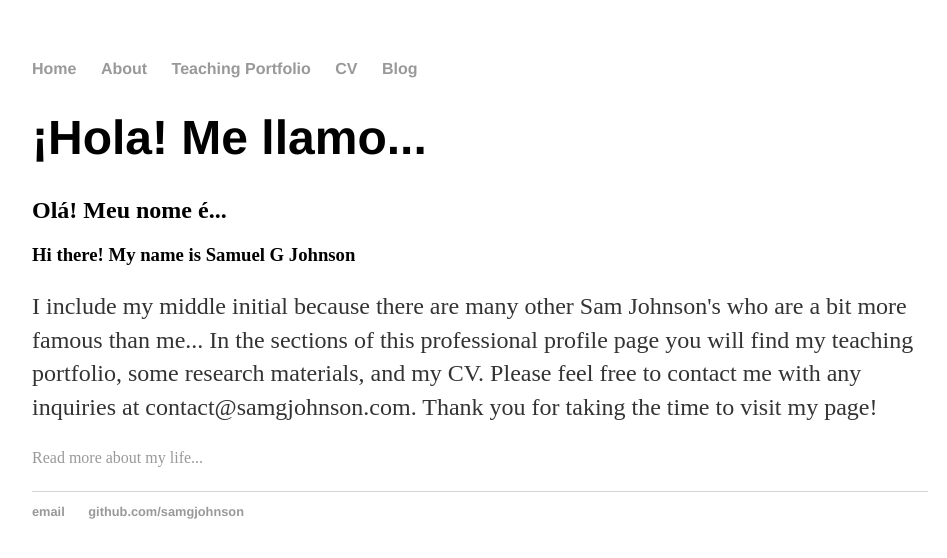
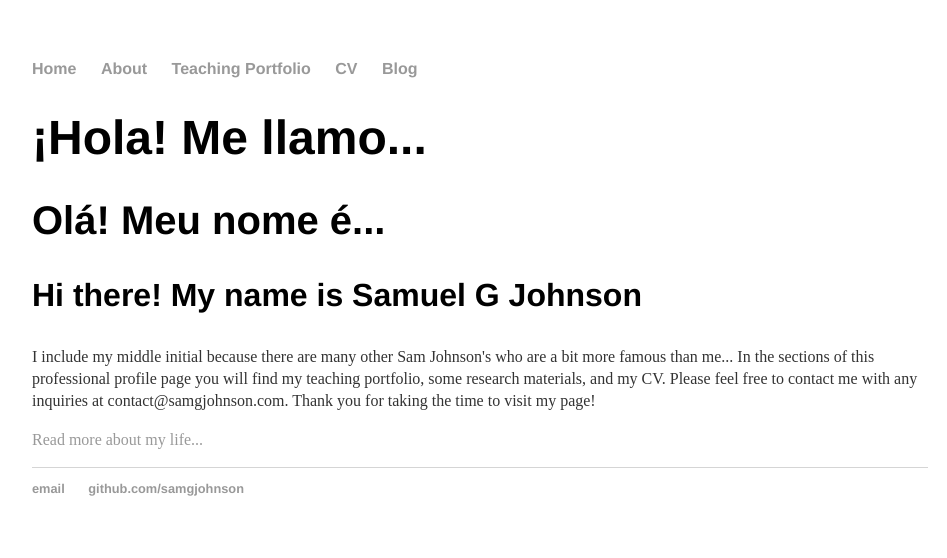
Before and after one commit to samgjohnson/samgjohnson.github.io, a Jekyll site: the page built from index.html, in a window 1280 px wide. Shown: the top 558 px of the page, without its empty margins (160-1107 px from the left). Built offline with Jekyll 4.4.1, drawn with Linux system fonts in a browser that asks for light colours.

Commit message:
more fixes

```diff
--- a/css/main.css
+++ b/css/main.css
@@ -23,8 +23,20 @@ h1 {
     font-size: 3em;
     font-family:'Helvetica', 'Arial', 'Sans-Serif';
 }
+h2 {
+    font-size: 2.5em;
+    font-family:'Helvetica', 'Arial', 'Sans-Serif';
+}
+h3 {
+    font-size: 2em;
+    font-family:'Helvetica', 'Arial', 'Sans-Serif';
+}
+h4 {
+    font-size: 1.5em;
+    font-family:'Helvetica', 'Arial', 'Sans-Serif';
+}
 p {
-    font-size: 1.5em;
+    font-size: 1em;
     line-height: 1.4em;
     color: #333;
 }
--- a/index.html
+++ b/index.html
@@ -4,9 +4,9 @@ title: "Sam Johnson Portfolio"
 ---
 <div class="blurb">
 		<h1>¡Hola! Me llamo...</h1>
-        	<h2>Olá! Meu nome é...</h2>
-    		<h3>Hi there! My name is Samuel G Johnson</h3>
-    			<p>I include my middle initial because there are many other Sam Johnson's who are a bit more famous than me... In the sections of this professional profile page you will find my teaching portfolio, some research materials, and my CV.
+    <h2>Olá! Meu nome é...</h2>
+    <h3>Hi there! My name is Samuel G Johnson</h3>
+    			<body><p>I include my middle initial because there are many other Sam Johnson's who are a bit more famous than me... In the sections of this professional profile page you will find my teaching portfolio, some research materials, and my CV.
     					Please feel free to contact me with any inquiries at contact@samgjohnson.com. Thank you for taking the time to visit my page!</p></body>
-        <a href="/about">Read more about my life...</a></p>
+        <p><a href="/about">Read more about my life...</a></p>
 </div><!-- /.blurb -->
```
